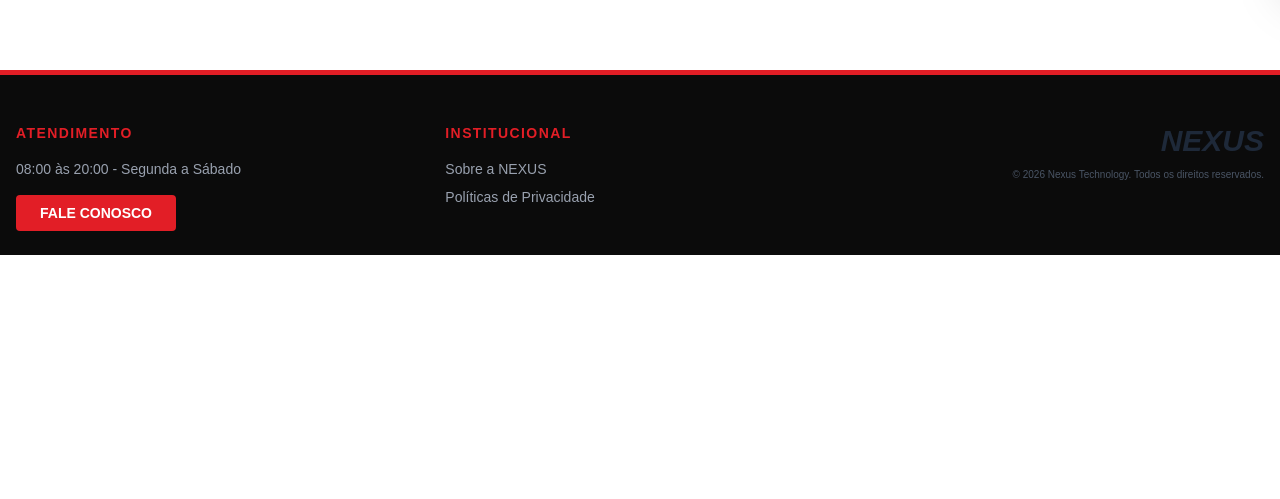
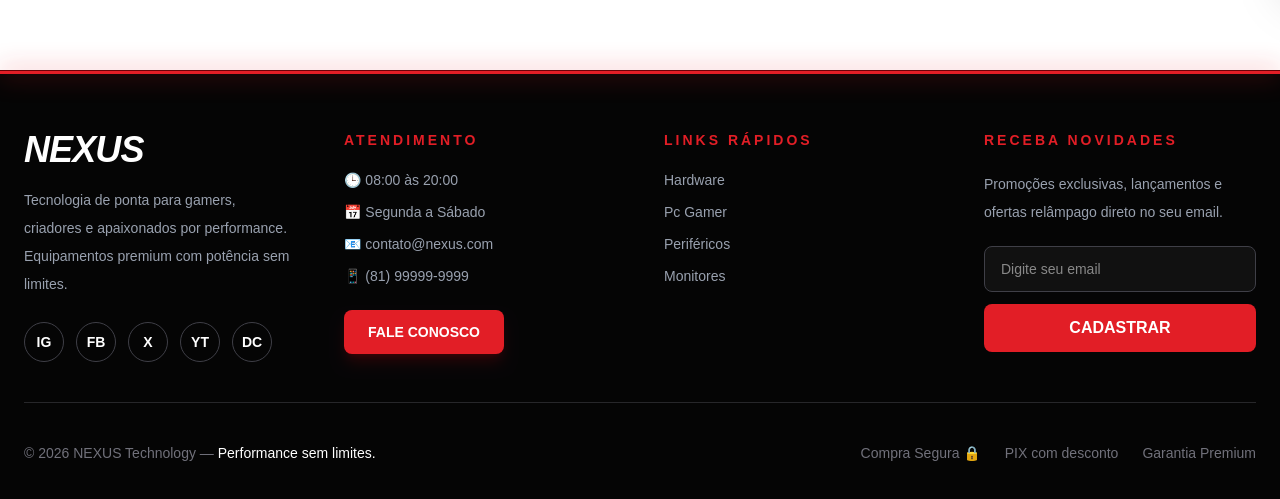
Before and after one commit to PedroDavi-01/nexus_loja, a Next.js app: page / in a window 1280 px wide. Shown: the part 819-1318 px from the top of the page. Before the commit the page ends 1074 px from the top, so only its background shows below. Built offline with nearby package versions, Linux system fonts and the light colour scheme; no server answers; the database is empty.

Commit message:
Melhorando Footer - Incompleto

```diff
--- a/package.json
+++ b/package.json
@@ -13,7 +13,8 @@
     "lucide-react": "^1.14.0",
     "next": "16.2.4",
     "react": "19.2.4",
-    "react-dom": "19.2.4"
+    "react-dom": "19.2.4",
+    "resend": "^6.12.2"
   },
   "devDependencies": {
     "@tailwindcss/postcss": "^4",
--- a/src/components/Footer.tsx
+++ b/src/components/Footer.tsx
@@ -1,24 +1,125 @@
+import Link from 'next/link';
+
+
+
 export default function Footer() {
   return (
-    <footer className="bg-[#0B0B0B] text-white pt-12 pb-6 border-t-[5px] border-[#E21E26] mt-auto">
-      <div className="container mx-auto px-4 grid grid-cols-1 md:grid-cols-3 gap-10">
-        <div>
-          <h3 className="text-[#E21E26] text-sm font-black uppercase mb-4 tracking-widest">Atendimento</h3>
-          <p className="text-sm text-gray-400">08:00 às 20:00 - Segunda a Sábado</p>
-          <button className="mt-4 bg-[#E21E26] px-6 py-2 rounded font-bold text-sm hover:bg-[#b0181e] transition">
-            FALE CONOSCO
-          </button>
+    <footer className="mt-auto bg-[#050505] text-white border-t border-red-600/40">
+      {/* glow line */}
+      <div className="h-[3px] w-full bg-[#E21E26] shadow-[0_0_25px_rgba(226,30,38,0.9)]" />
+
+      <div className="container mx-auto px-6 py-14">
+        {/* topo */}
+        <div className="grid grid-cols-1 md:grid-cols-2 lg:grid-cols-4 gap-12">
+
+          {/* marca */}
+          <div>
+            <h2 className="text-4xl font-black italic text-white mb-4 tracking-tight">
+              NEXUS
+            </h2>
+
+            <p className="text-gray-400 text-sm leading-7 mb-6">
+              Tecnologia de ponta para gamers, criadores e apaixonados por performance.
+              Equipamentos premium com potência sem limites.
+            </p>
+
+            <div className="flex gap-3">
+              {["IG", "FB", "X", "YT", "DC"].map((item) => (
+                <button
+                  key={item}
+                  className="w-10 h-10 rounded-full border border-zinc-700 hover:border-[#E21E26] hover:bg-[#E21E26] transition-all duration-300 font-bold text-sm"
+                >
+                  {item}
+                </button>
+              ))}
+            </div>
+          </div>
+
+          {/* atendimento */}
+          <div>
+            <h3 className="text-[#E21E26] text-sm font-black uppercase tracking-[3px] mb-5">
+              Atendimento
+            </h3>
+
+            <div className="space-y-3 text-sm text-gray-400">
+              <p>🕒 08:00 às 20:00</p>
+              <p>📅 Segunda a Sábado</p>
+              <p>📧 contato@nexus.com</p>
+              <p>📱 (81) 99999-9999</p>
+            </div>
+
+            <button className="mt-6 bg-[#E21E26] hover:bg-red-700 px-6 py-3 rounded-lg font-bold text-sm transition-all duration-300 hover:scale-105 shadow-lg shadow-red-700/20">
+             <a href="https://wa.me/558199472821">FALE CONOSCO</a>
+            </button>
+          </div>
+
+          {/* links */}
+          <div>
+            <h3 className="text-[#E21E26] text-sm font-black uppercase tracking-[3px] mb-5">
+              Links rápidos
+            </h3>
+
+            <ul className="space-y-3 text-sm text-gray-400">
+              {[
+                <Link href="/categoria/hardware">Hardware</Link>,
+                <Link href="/categoria/pc-gamer">Pc Gamer</Link>,
+                <Link href="/categoria/perifericos">Periféricos</Link>,
+                <Link href="/categoria/monitores">Monitores</Link>,
+              ].map((item) => (
+                <li
+                  key={item}
+                  className="hover:text-white hover:translate-x-1 transition-all cursor-pointer"
+                >
+                  {item}
+                </li>
+              ))}
+            </ul>
+          </div>
+
+          {/* newsletter */}
+          <div>
+            <h3 className="text-[#E21E26] text-sm font-black uppercase tracking-[3px] mb-5">
+              Receba novidades
+            </h3>
+
+            <p className="text-sm text-gray-400 mb-5 leading-7">
+              Promoções exclusivas, lançamentos e ofertas relâmpago direto no seu email.
+            </p>
+
+            <div className="space-y-3">
+              <input
+                type="email"
+                placeholder="Digite seu email"
+                className="w-full bg-[#111] border border-zinc-700 rounded-lg px-4 py-3 text-sm outline-none focus:border-[#E21E26] transition"
+              />
+
+              <button className="w-full bg-[#E21E26] hover:bg-red-700 py-3 rounded-lg font-bold transition-all duration-300 hover:scale-[1.02]">
+                CADASTRAR
+              </button>
+            </div>
+          </div>
         </div>
-        <div>
-          <h3 className="text-[#E21E26] text-sm font-black uppercase mb-4 tracking-widest">Institucional</h3>
-          <ul className="text-sm text-gray-400 space-y-2">
-            <li className="hover:text-white cursor-pointer transition">Sobre a NEXUS</li>
-            <li className="hover:text-white cursor-pointer transition">Políticas de Privacidade</li>
-          </ul>
-        </div>
-        <div className="text-right">
-          <div className="text-3xl font-black italic text-gray-800">NEXUS</div>
-          <p className="text-[10px] text-gray-600 mt-2">© 2026 Nexus Technology. Todos os direitos reservados.</p>
+
+        {/* divisor */}
+        <div className="border-t border-zinc-800 my-10" />
+
+        {/* bottom */}
+        <div className="flex flex-col md:flex-row justify-between items-center gap-4">
+          <p className="text-zinc-500 text-sm">
+            © 2026 NEXUS Technology — <span className="text-white">Performance sem limites.</span>
+          </p>
+
+          <div className="flex gap-6 text-sm text-zinc-500">
+            <span className="hover:text-white cursor-pointer transition">
+              Compra Segura 🔒
+            </span>
+            <span className="hover:text-white cursor-pointer transition">
+              PIX com desconto
+            </span>
+            <span className="hover:text-white cursor-pointer transition">
+              Garantia Premium
+            </span>
+          </div>
         </div>
       </div>
     </footer>
```
Also changed, not shown: 1 other file (tests, documents, lock files or other folders).
